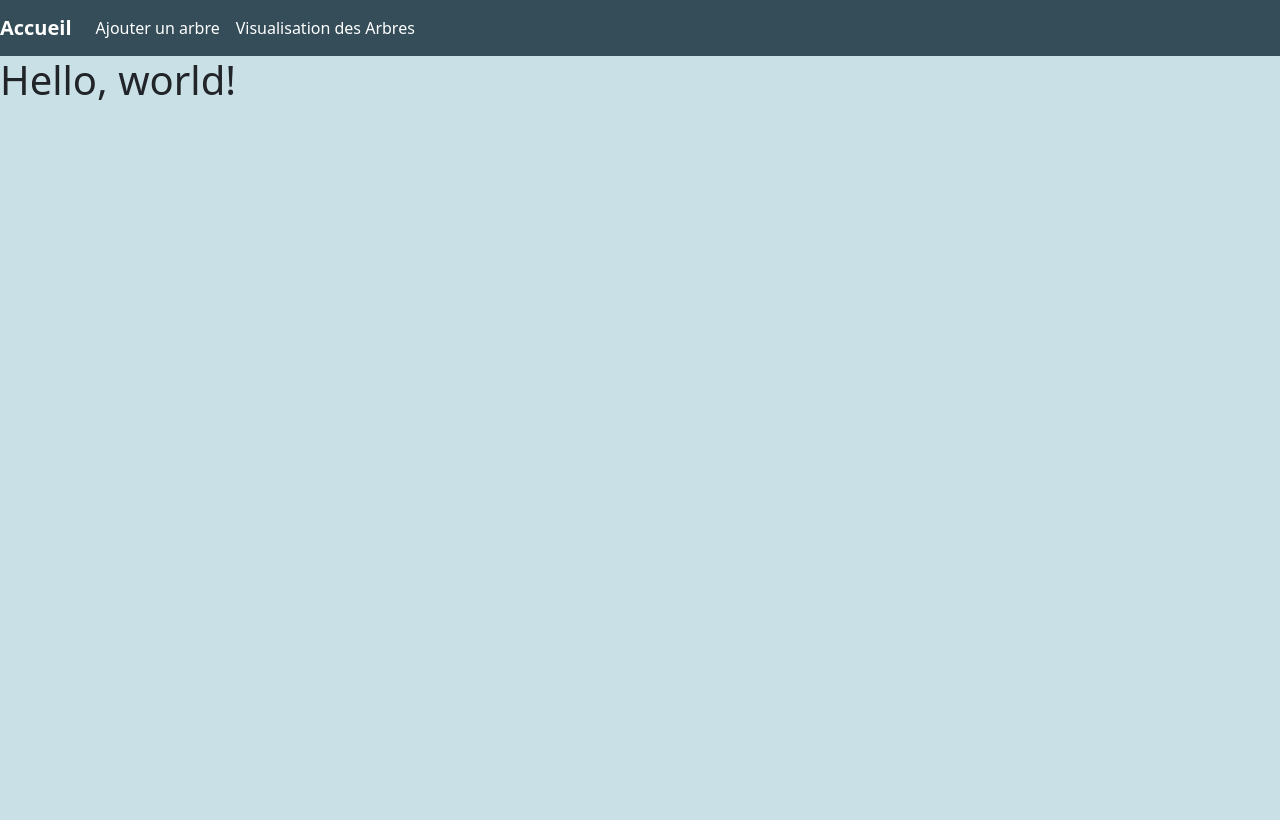
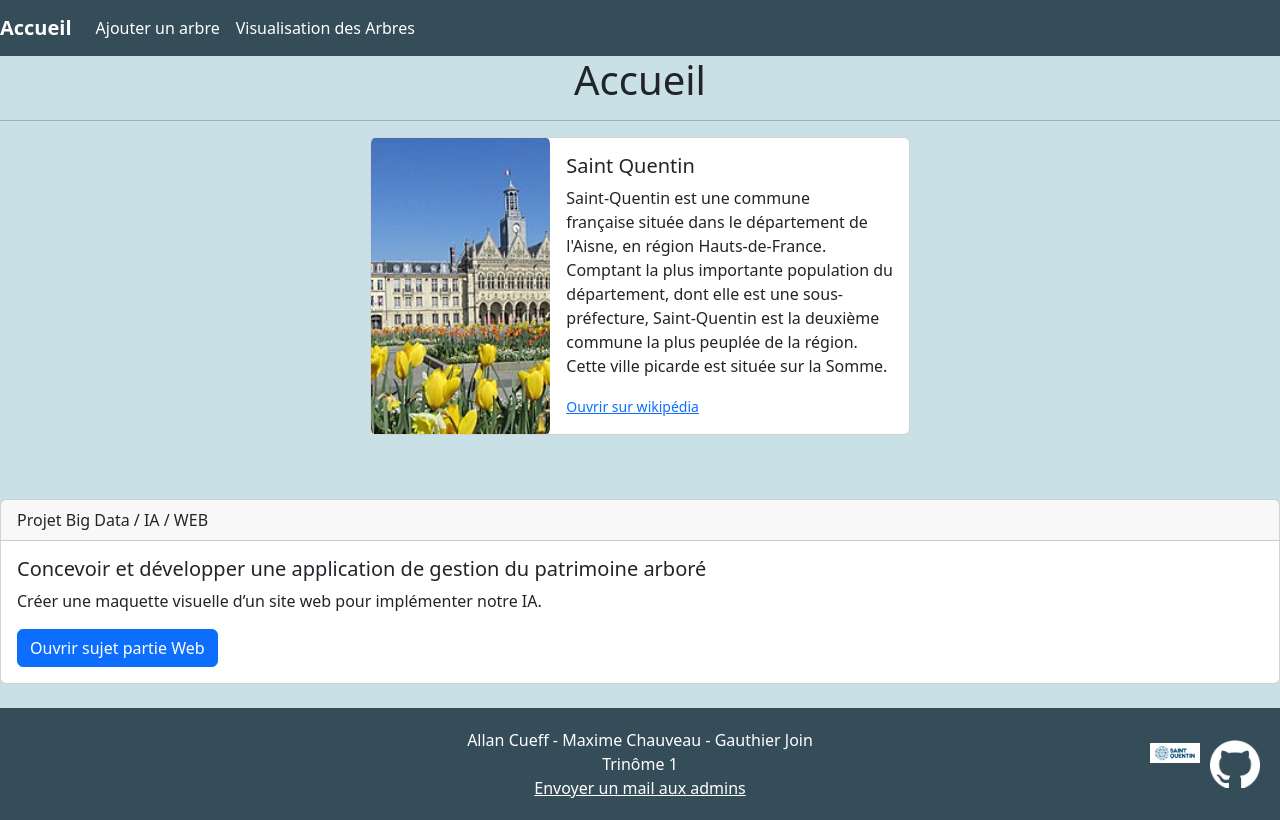
Before and after one commit to allan-cff/projet_A4, a plain HTML site: page front/index.html in a window 1280 px wide. Drawn offline with nearby package versions, Linux system fonts and the light colour scheme.

Commit message:
accueil done

```diff
--- a/front/index.html
+++ b/front/index.html
@@ -27,12 +27,59 @@
               </ul>
             </div>
           </nav>
-        <h1>Hello, world!</h1>
+        <h1>Accueil</h1>
         <!-- Scripts de fonctionnement de Bootstrap -->
         <script src="https://cdn.jsdelivr.net/npm/bootstrap@5.3.5/dist/js/bootstrap.bundle.min.js" integrity="sha384-k6d4wzSIapyDyv1kpU366/PK5hCdSbCRGRCMv+eplOQJWyd1fbcAu9OCUj5zNLiq" crossorigin="anonymous" defer></script>
         <script src="https://cdn.jsdelivr.net/npm/@popperjs/core@2.11.8/dist/umd/popper.min.js" integrity="sha384-I7E8VVD/ismYTF4hNIPjVp/Zjvgyol6VFvRkX/vR+Vc4jQkC+hVqc2pM8ODewa9r" crossorigin="anonymous" defer></script>
         <script src="https://cdn.jsdelivr.net/npm/bootstrap@5.3.5/dist/js/bootstrap.min.js" integrity="sha384-VQqxDN0EQCkWoxt/0vsQvZswzTHUVOImccYmSyhJTp7kGtPed0Qcx8rK9h9YEgx+" crossorigin="anonymous" defer></script>
         <!-- Page de script du projet -->
         <script src="./src/script/index.js" type="text/javascript" defer></script>
+
+        <hr>
+        <div id="IdcardStQuentin">
+          <div class="card mb-3" style="max-width: 540px;">
+            <div class="row g-0">
+              <div class="col-md-4">
+                <img src="src/image/Saint-Quentin_Place_de_l'Hôtel-de-Ville_20.jpg" class="img-fluid h-100 w-100 object-fit-cover" id="StQuentin">
+              </div>
+              <div class="col-md-8">
+                <div class="card-body">
+                  <h5 class="card-title">Saint Quentin</h5>
+                  <p class="card-text">Saint-Quentin est une commune française située dans le département de l'Aisne, en région Hauts-de-France. Comptant la plus importante population du département, dont elle est une sous-préfecture, Saint-Quentin est la deuxième commune la plus peuplée de la région. Cette ville picarde est située sur la Somme.</p>
+                  <p class="card-text"><small class="text-body-secondary"> <a href="https://fr.wikipedia.org/wiki/Saint-Quentin">Ouvrir sur wikipédia</a></small></p>
+                </div>
+              </div>
+            </div>
+          </div>
+        </div>
+        <br><br>
+        <div class="card">
+          <div class="card-header">
+            Projet Big Data / IA / WEB
+          </div>
+          <div class="card-body">
+            <h5 class="card-title">Concevoir et développer une application de gestion du patrimoine arboré </h5>
+            <p class="card-text">Créer une maquette visuelle d’un site web pour implémenter notre IA.</p>
+            <a href="src/image/Developpement_Web_Projet_A3_Arbres.pdf" class="btn btn-primary">Ouvrir sujet partie Web</a>
+          </div>
+        </div>
+
+        <br>
+
+        <footer>
+          <div id="footer-container">
+            <div id="textFooter">
+              <p>Allan Cueff - Maxime Chauveau - Gauthier Join</p>
+              <p>Trinôme 1</p>
+              <a href="mailto:maxime.chauveau@isen-ouest.yncrea.fr,allan.cueff@isen-ouest.yncrea.fr,gauthier.join@isen-ouest.yncrea.fr?subject=Remarque&body=Bonjour">Envoyer un mail aux admins</a>
+            </div>
+            <div id="imageFooter">
+              <a href="https://www.saint-quentin.fr/"><img src="src/image/StQuentin-logo.jpg" class="img-footer" id="StQuentin-logo"></a>
+              <a href="https://github.com/allan-cff/projet_A4"><img src="src/image/github-mark-white.png" class="img-footer" id="github-mark-white"></a>
+            </div>
+          </div>
+
+        </footer>
     </body>
+
 </html>
--- a/front/src/style/index.css
+++ b/front/src/style/index.css
@@ -6,6 +6,59 @@ nav.navbar a{
     color: #ffffff;
 }
 
+h1{
+    text-align: center;
+}
+
 body{
     background-color: #c9e0e6;
 }
+
+#StQuentin{
+    border-radius: 2%;
+}
+
+#IdcardStQuentin{
+    display: flex;
+    justify-content: center;
+}
+
+#footer-container {
+    position: relative;
+    display: flex;
+    justify-content: center;
+
+    align-items: center;
+    padding: 20px;
+
+  }
+
+footer{
+    background-color: #344d59;
+    color: #ffffff;
+    text-align: center;
+}
+
+footer a{
+    color: #ffffff;
+}
+footer p{
+    margin-bottom: 0px;
+    margin-top: 0;
+}
+
+
+#imageFooter {
+    position: absolute;
+    right: 20px;
+    display: flex;
+    gap: 10px;
+    justify-content: flex-end;
+  }
+
+
+.img-footer {
+   width: 50px;
+   height: auto;
+   object-fit: contain;
+}
```
Also changed, not shown: front/src/image/Saint-Quentin_Place_de_l'Hôtel-de-Ville_20.jpg (added), front/src/image/StQuentin-logo.jpg (added), front/src/image/github-mark-white.png (added), 1 other file.
